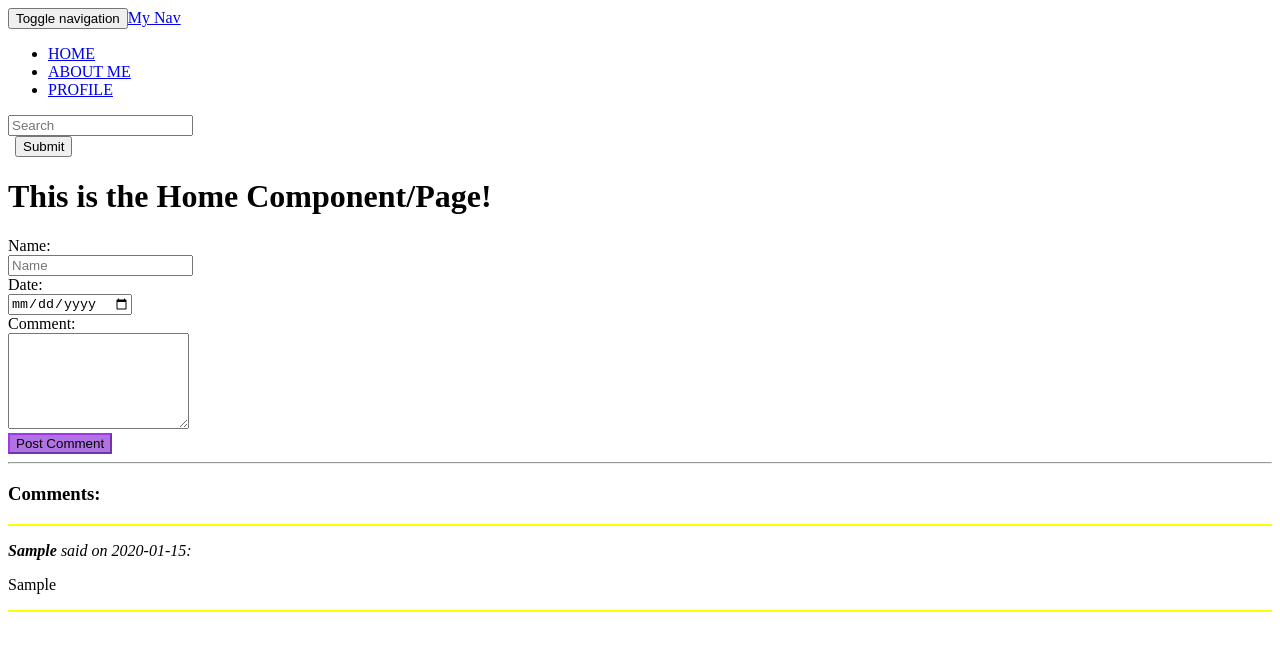
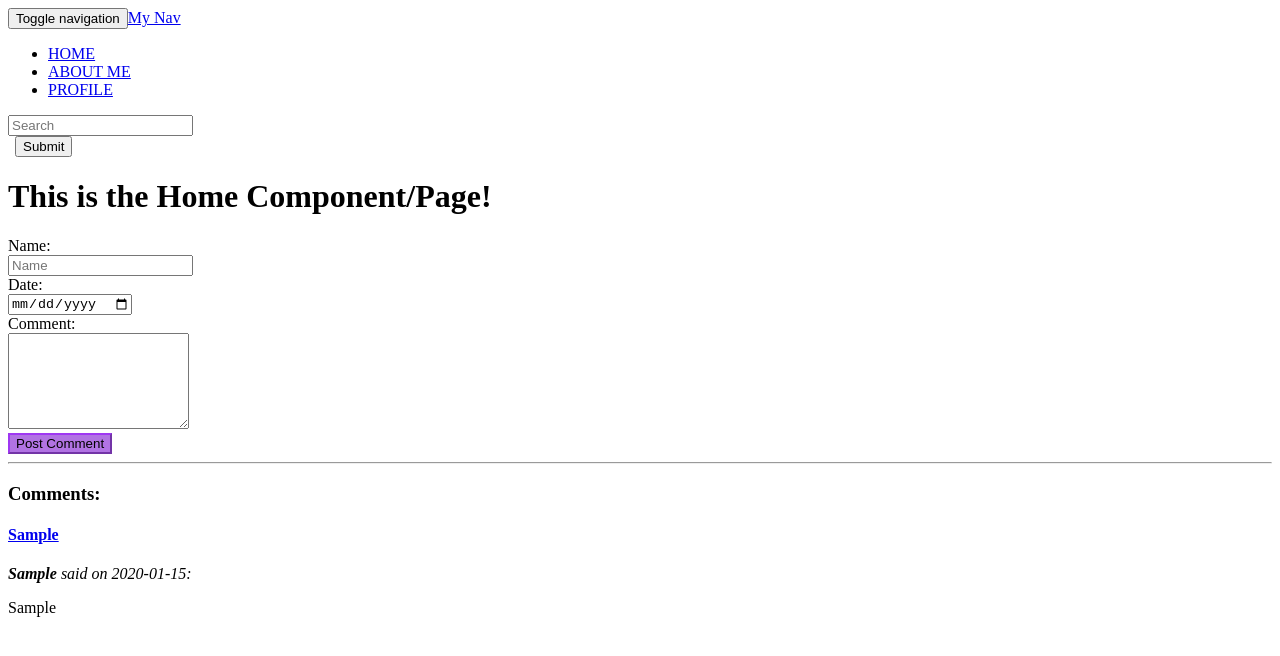
Before and after one commit to domreese/NodeReactDom, a React app: page / in a window 1280 px wide. Both pictures are taken after typing "Sample", "2020-01-15", "Sample" into the empty fields and a click on the button "Post Comment". Shown: the top 656 px of the page. Built offline with nearby package versions, Linux system fonts and the light colour scheme.

Commit message:
Made comments into accordion

```diff
--- a/src/app/components/Comment.js
+++ b/src/app/components/Comment.js
@@ -2,11 +2,24 @@ import React from "react";
 
 export const Comment = (props) => {
     return (
-            <div style={{ borderBottom: "2px solid yellow"}}>
+    <div className="panel panel-default">
+        <div className="panel-heading" role="tab" id="headingOne">
+            <h4 className="panel-title">
+                <a role="button" data-toggle="collapse" data-parent="#accordion" href={`#collapse${props.id}`} aria-expanded="true" aria-controls={`collapse${props.id}`}>{props.comment.Username}</a>
+            </h4>
+        </div>
+        <div id={`collapse${props.id}`} className="panel-collapse collapse" role="tabpanel" aria-labelledby="headingOne">
+            <div className="panel-body">
+                <p> <i><b id="ReviewerName">{props.comment.Username}</b> said on <span id="ReviewDate"> {props.comment.CommentDate}</span>:</i></p>
+                {props.comment.Comment}
+            </div>
+        </div>
+    </div>
+            /*<div style={{ borderBottom: "2px solid yellow"}}>
                 <section>
                     <p> <i><b id="ReviewerName">{props.comment.Username}</b> said on <span id="ReviewDate"> {props.comment.CommentDate}</span>:</i></p>
                     <p id="Comment">{props.comment.Comment}</p>
                 </section>
-            </div>
+            </div>*/
     );
 };
--- a/src/app/components/Home.js
+++ b/src/app/components/Home.js
@@ -17,6 +17,7 @@ export class Home extends React.Component {
 
     handlePost (e){
         e.preventDefault();
+        if(this.state.value === "" || this.state.value === null)return false;
         let name = document.getElementById("userName").value;
         let cDate = document.getElementById("commentDate").value;
         this.setState({userComments:[...this.state.userComments,
@@ -64,11 +65,15 @@ export class Home extends React.Component {
                </form>
                <hr/>
                <div className="col-lg-6">
-                   <h3>Comments:</h3>
+                   {/*<h3>Comments:</h3>
                    <div style={{position:"relative",  borderTop:"2px solid yellow"}}>
                        {this.state.userComments.map((obj, i)=> <Comment key={i} comment = {obj}/>)}
+                    </div>*/}
+                    <h3>Comments:</h3>
+                    <div className="panel-group" id="accordion" role="tablist" aria-multiselectable="true">
+                        {this.state.userComments.map((obj, i)=> <Comment key={i} id={i} comment = {obj}/>)}
                     </div>
-               </div>
+                </div>
            </div>
         );
     }
```
